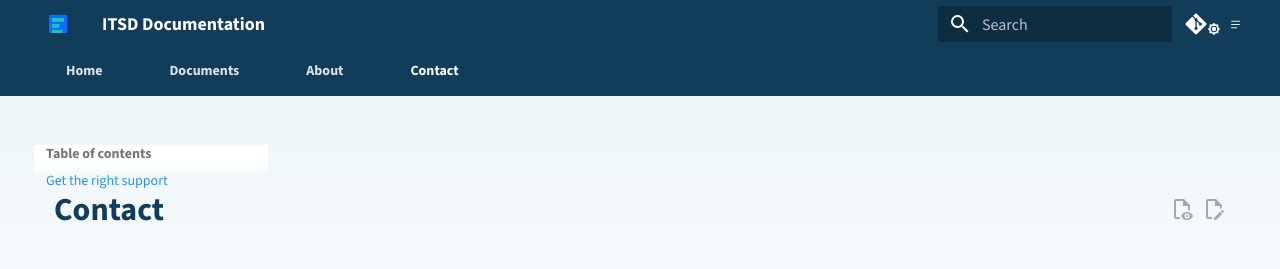
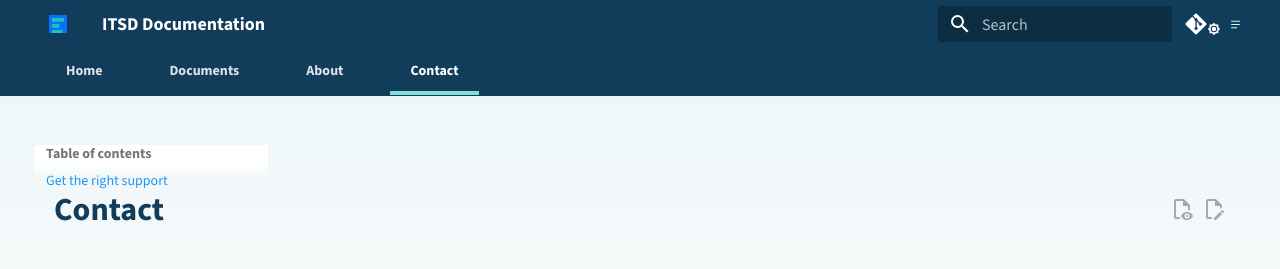
Before and after one commit to dgooding/mkdocs-basic, an MkDocs documentation site: the page built from docs/contact.md, in a window 1280 px wide. Shown: the top 269 px of the page. Built offline with MkDocs 1.6.1 and Material for MkDocs 9.7.7, drawn with Linux system fonts in a browser that asks for light colours; comment, search, counter and statistics services are not loaded.

Commit message:
docs: auto-update 2026-08-26 20:48:44

```diff
--- a/docs/stylesheets/extra.css
+++ b/docs/stylesheets/extra.css
@@ -68,10 +68,11 @@
 
 .md-tabs {
   background: var(--itsd-navy);
+  display: block;
 }
 
-@media screen and (min-width: 60em) {
-  .md-sidebar--primary {
+.md-sidebar--primary,
+.md-header label[for="__drawer"] {
   display: none;
 }
 
@@ -106,10 +107,12 @@
 }
 
 .md-tabs__link:hover,
-  .md-tabs__link--active {
+.md-tabs__item--active .md-tabs__link {
   border-bottom-color: #7de0d2;
   opacity: 1;
 }
+
+@media screen and (min-width: 60em) {
 }
 
 .md-main {
```
Lines whose indentation alone changed are shown as unchanged.
